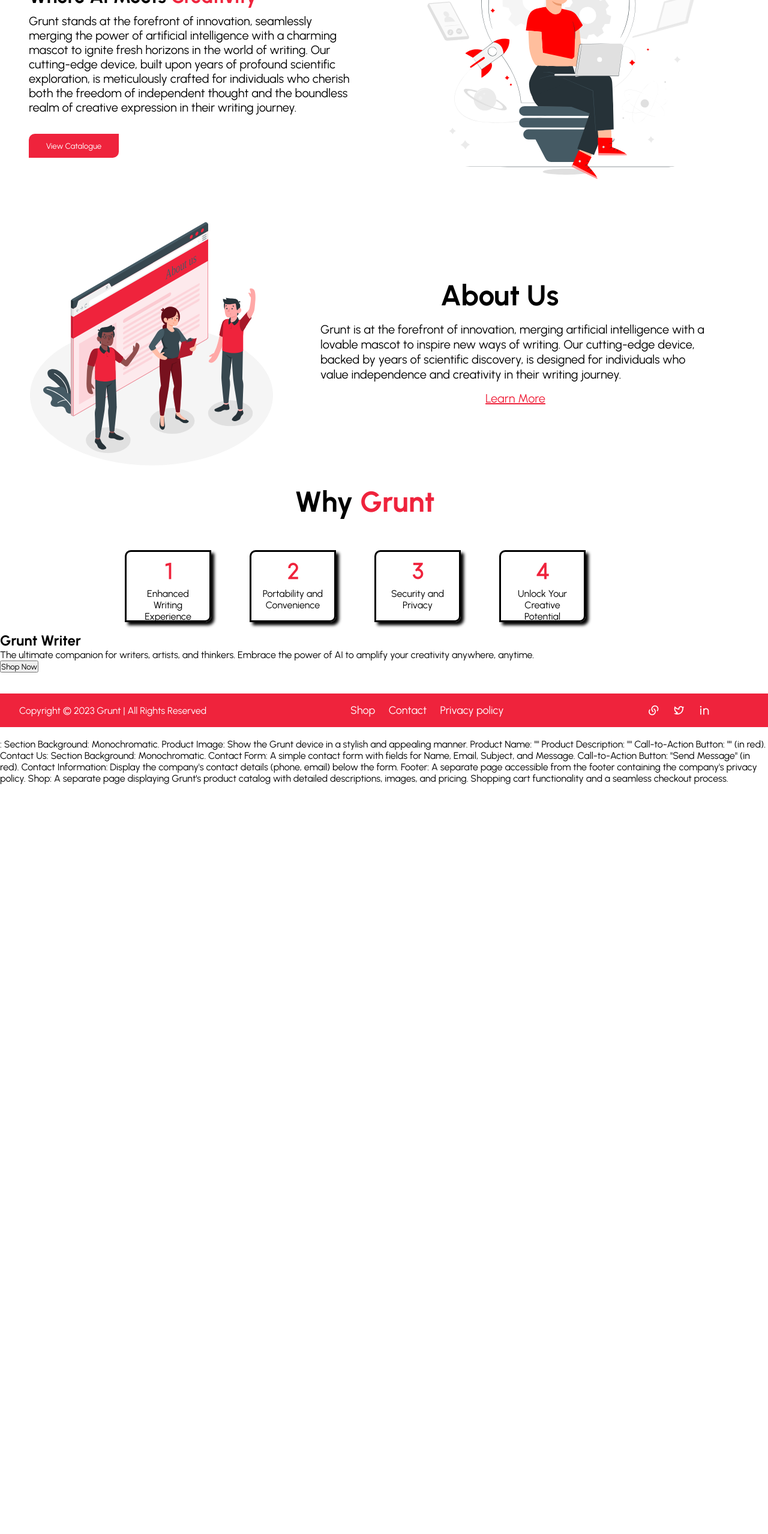
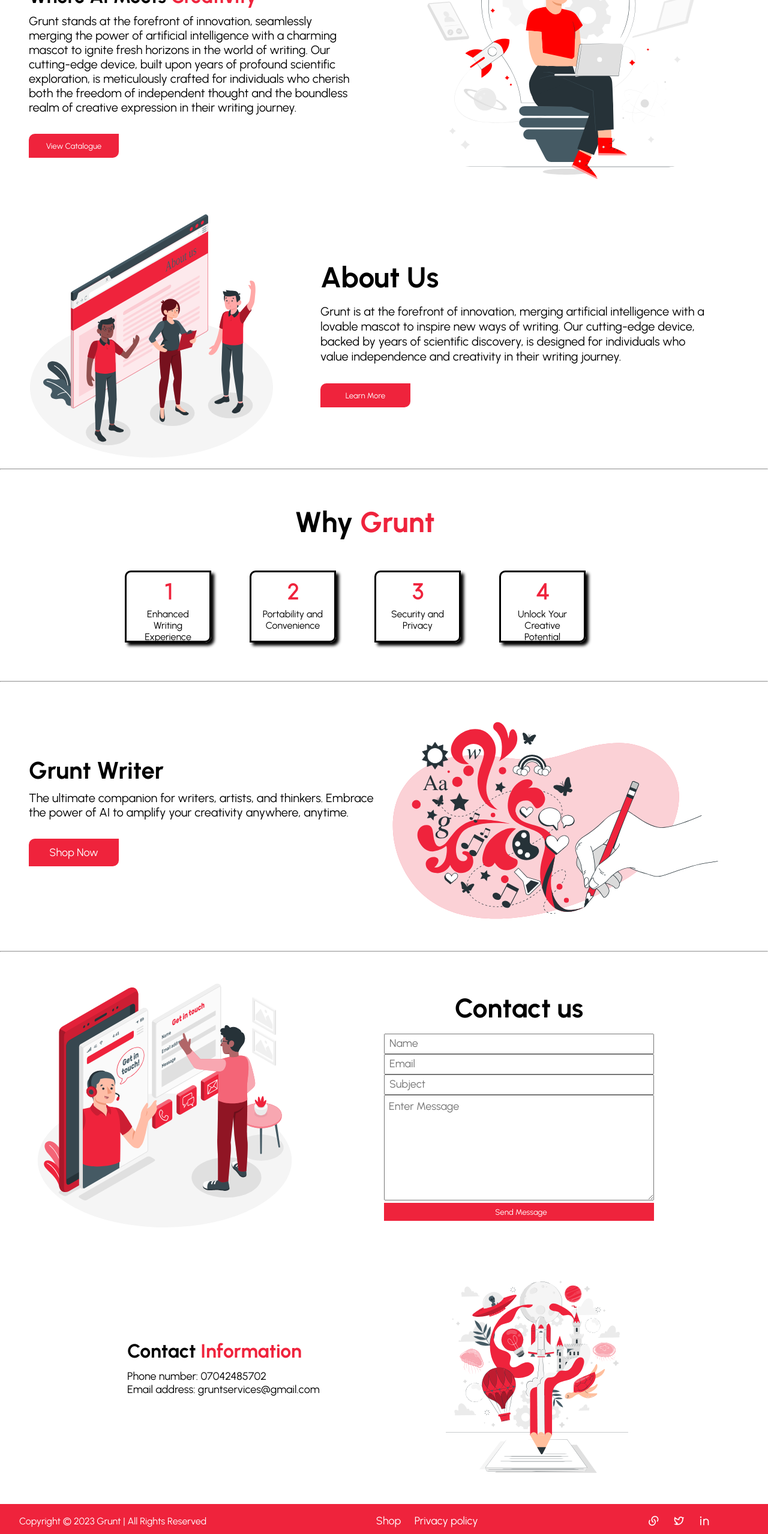
Before and after one commit to favy-codez/Grunt-project, a plain HTML site: page index.html in a window 1280 px wide. Shown: the part 240-2797 px from the top of the page at 60% size. Before the commit the page ends 1547 px from the top, so only its background shows below. Drawn offline with nearby package versions, Linux system fonts and the light colour scheme.

Commit message:
added privacy page styling

```diff
--- a/index.html
+++ b/index.html
@@ -17,9 +17,9 @@
     <header>
         <h2>Grunt</h2>
         <div class="navLinks">
-            <a href="">Home</a>
+            <a href="#about">About</a>
             <a href="./shop.html">Shop</a>
-            <a href="">Contact</a>
+            <a href="#contact">Contact</a>
             <a href="./privacy.html">Privacy Policy</a>
             <a href=""><i class="ri-shopping-cart-line" id="cart"></i></a>
         </div>
@@ -39,18 +39,20 @@
     </section>
 
     <!-- ABOUT SECTION -->
-    <section class="about-section">
+    <section class="about-section" id="about">
         <img src="./IMAGES/About us page-amico.svg" alt="">
         <div class="about-text">
             <h3>About <span>Us</span></h3>
             <p>
                 Grunt is at the forefront of innovation, merging artificial intelligence with a lovable mascot to inspire new ways of writing. Our cutting-edge device, backed by years of scientific discovery, is designed for individuals who value independence and creativity in their writing journey.
             </p>
-           <div class="learn">
-                <a href="">Learn More</a>
-           </div>
+                <a href="">
+                    <button>Learn More</button>
+                </a>
         </div>
     </section>
+
+    <hr>
 
     <!-- WHY SECTION -->
     <section class="why-section">
@@ -74,6 +76,7 @@
             </div>
         </div>
     </section>
+    <hr>
 
     <!-- Featured Product -->
     <div class="product-section">
@@ -86,16 +89,42 @@
                 <button>Shop Now</button>
             </a>
         </div>
-        <img src="./IMAGES//Creative writing-bro.svg" alt="">
+        <img src="./IMAGES/Creative writing-bro.svg" alt="">
+    </div>
+    <hr>
+
+    <!-- CONTACT SECTION -->
+    <div class="contact-section" id="contact">
+
+        <div class="contact-sec">
+            <img src="IMAGES/Get in touch-amico.svg" alt="">
+            <form action="">
+                <h2>Contact us</h2>
+                <input type="text" name="" id="" placeholder="Name">
+                <input type="email" name="" id="" placeholder="Email">
+                <input type="text" name="" id="" placeholder="Subject">
+                <textarea name="" id="" cols="30" rows="10" placeholder="Enter Message"></textarea>
+                <input type="button" value="Send Message">
+            </form>
+        </div>
+    </div>
+
+    <!-- CONTACT INFO SECTION -->
+    <div class="contact-info-section">
+        <div class="contact-text">
+            <h2>Contact <span>Information</span></h2>
+            <p>Phone number: 07042485702</p>
+            <p>Email address: gruntservices@gmail.com</p>
+        </div>
+        <img src="./IMAGES/Creative writing-pana.svg" alt="">
     </div>
 
     <!-- FOOTER -->
     <footer>
         <p>Copyright © 2023 Grunt | All Rights Reserved</p>
         <div class="pages">
-            <a href="">Shop</a>
-            <a href="">Contact</a>
-            <a href="">Privacy policy</a>
+            <a href="./shop.html">Shop</a>
+            <a href="./privacy.html">Privacy policy</a>
         </div>
         <div class="social-icons">
             <a href="https://github.com/favy-codez"><i class="ri-links-line"></i></a>
@@ -105,26 +134,3 @@
     </footer>
 </body>
 </html>
-<br>
-
-:
-Section Background: Monochromatic.
-Product Image: Show the Grunt device in a stylish and appealing manner.
-Product Name: ""
-Product Description: ""
-Call-to-Action Button: "" (in red).
-Contact Us:
-
-Section Background: Monochromatic.
-Contact Form: A simple contact form with fields for Name, Email, Subject, and Message.
-Call-to-Action Button: "Send Message" (in red).
-Contact Information: Display the company's contact details (phone, email) below the form.
-Footer:
-
-
-
-A separate page accessible from the footer containing the company's privacy policy.
-Shop:
-
-A separate page displaying Grunt's product catalog with detailed descriptions, images, and pricing.
-Shopping cart functionality and a seamless checkout process.
--- a/style.css
+++ b/style.css
@@ -33,8 +33,36 @@ header{
 }
 
 /******************************************************* PRIVACY PAGE */
-.privacyContainer{
-    margin: 1rem 4rem 2rem 1rem;
+/* HEADER SECTION */
+.privacyContainer header{
+    display: flex;
+    justify-content: space-between;
+    padding: 14px 5rem  14px 1rem;
+    background-color: #ef233c ;
+    color: #fff ;
+}
+
+.privacyContainer .navLinks{
+    display: flex;
+    gap: 30px;
+    font-weight: 600;
+    padding: 5px 0 0 0;
+}
+
+.privacyContainer .navLinks a{
+    text-decoration: none;
+    color: #fff ;
+    font-weight: 600;
+}
+
+.privacyContainer #cart{
+    color: #fff ;
+    font-size: 20px;
+}
+
+/* body */
+.privacyContainer main{
+    padding: 1rem 3rem 2rem 1rem;
     line-height: 25px;
 }
 
@@ -100,13 +128,12 @@ header{
     display: flex;
     align-items: center;
     justify-content: space-between;
-    padding: 13px 6rem 0rem 2rem;
+    padding: 0 6rem 0rem 2rem;
 }
 
 .about-section h3{
     font-size: 3rem;
-    /* color:  #ef233c; */
-    margin: 0 auto 1rem auto;
+    margin: 0 0 1rem 0;
     display: block;
     width: 250px;
 }
@@ -128,15 +155,20 @@ header{
     color: #ef233c;
 }
 
-.about-text .learn{
-    text-align: center;
-    margin: 15px 0 0 0;
-    font-size: 20px;
+.about-text button{
+    background-color: #ef233c;
+    color: #fff;
+    border: none;
+    width: 150px;
+    padding: 12px 20px;
+    border-radius: 10px 0 10px 0;
+    display: block;
+    margin: 2rem 0 0 0;
 }
 
 /* WHY SECTION */
 .why-section{
-    padding: 3px 6rem 1rem 2rem;
+    padding: 3rem 6rem 4rem 2rem;
 }
 
 .why-sect {
@@ -186,6 +218,111 @@ header{
     margin: 0 0 2px 0;
 }
 
+/* PRODUCT PAGE */
+.product-section{
+    display: flex;
+    justify-content: space-between;
+    margin: 2rem 3rem 1rem 3rem;
+}
+
+.product-section img{
+    width: 600px;
+}
+
+.product-text{
+    margin: 4rem 0 0 0;
+}
+
+.product-text h2{
+    font-size: 2.5rem;
+    margin: 1.7rem 0 0 0;
+}
+
+.product-text p{
+    font-size: 20px;
+    margin: 10px 0 0 0;
+}
+
+.product-text button{
+    background-color: #ef233c;
+    color: #fff;
+    border: none;
+    width: 150px;
+    padding: 12px 20px;
+    border-radius: 10px 0 10px 0;
+    margin: 2rem 0 0 0;
+    font-size: 18px;
+}
+
+/* CONTACT */
+.contact-section{
+    margin: 2rem 3rem 1rem 3rem;
+    text-align: center;
+}
+
+.contact-sec{
+    display: flex;
+    justify-content: space-between;
+    align-items: center;
+}
+
+.contact-section h2{
+    font-size: 2.8rem;
+    font-weight: 700;
+    margin: 0 0 1rem 0;
+}
+
+.contact-section form{
+    width: 450px;
+    display: block;
+    margin: 2rem auto;
+}
+
+.contact-section input, textarea{
+    width: 100%;
+    padding: 7px 0 7px 7px ;
+}
+
+.contact-section img{
+    width: 450px;
+}
+
+::placeholder{
+    font-size: 18px;
+}
+
+input[type=button] {
+  background-color: #ef233c;
+  color: white;
+  border: none;
+}
+
+/* CONTACT INFO SECTION */
+.contact-info-section{
+    display: flex;
+    justify-content: space-between;
+    text-align: left;
+    margin: 2rem 12rem 1rem 12rem;
+    padding: 20px ;
+}
+
+.contact-info-section h2{
+    font-size: 2rem;
+    margin: 7rem 0 12px 0;
+}
+
+.contact-info-section p{
+    font-size: 18px;
+}
+
+.contact-info-section span{
+    color: #ef233c;
+}
+
+.contact-info-section img{
+    width: 350px;
+}
+
 /* FOOTER */
 footer{
     margin: 1rem 0 0 0;
```
Also changed, not shown: privacy.html (+28 -1 lines), shop.html (+3 -0 lines), IMAGES/Get in touch-amico.svg (added).
